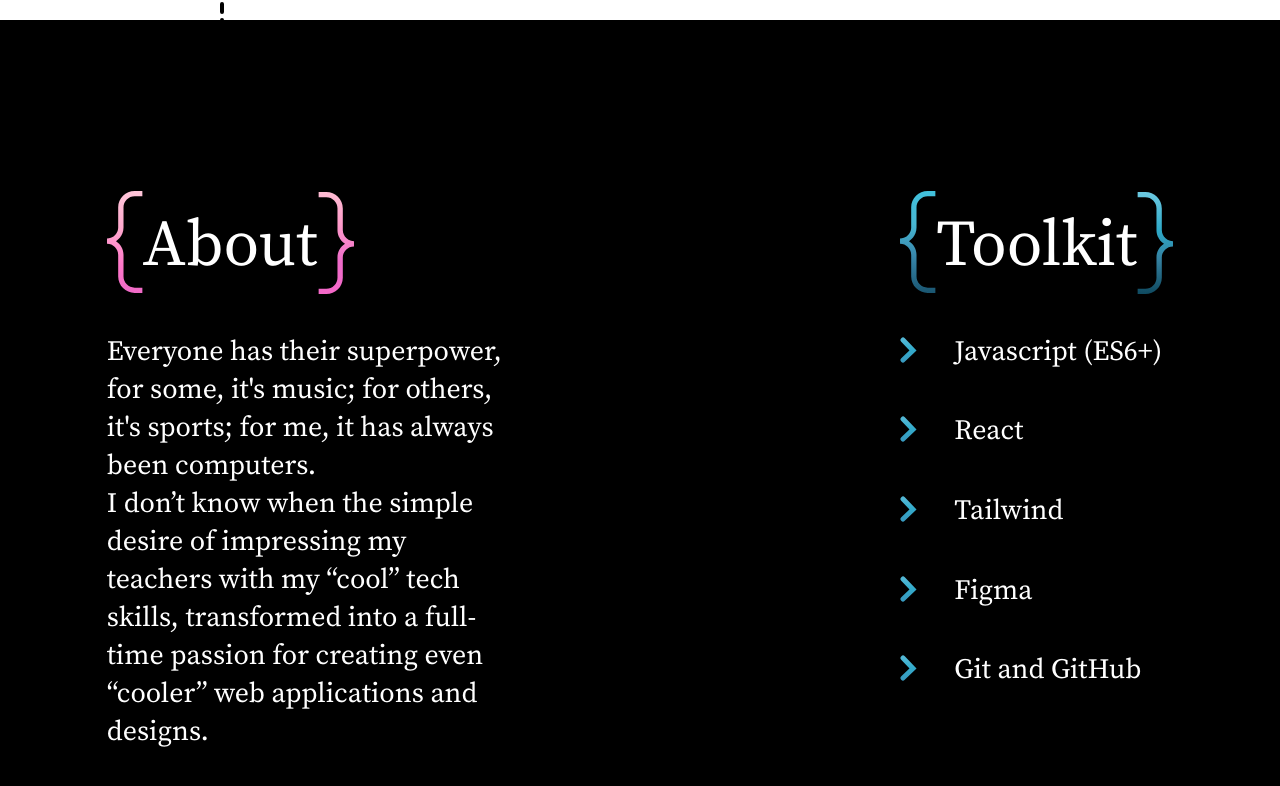
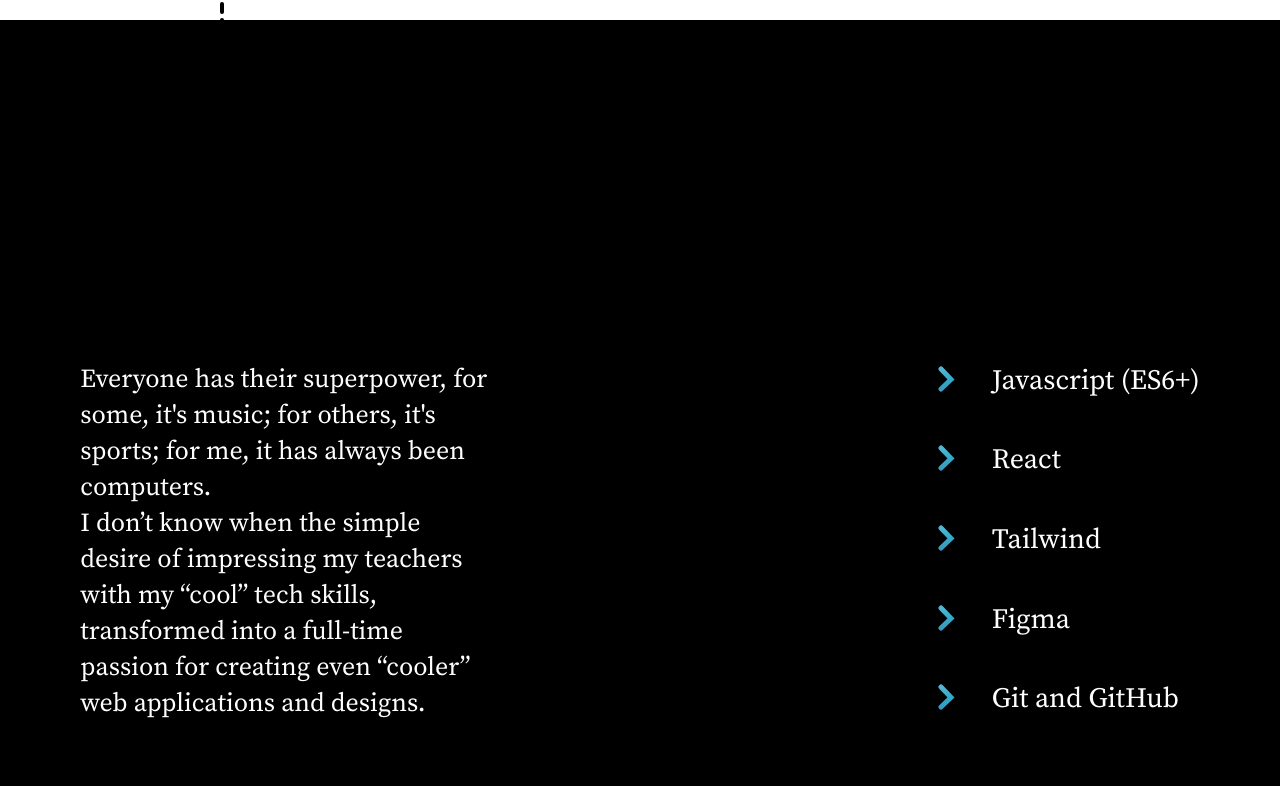
Before and after one commit to Sushants-Git/Portfolio, a React (Vite) app: page / in a window 1280 px wide. Shown: the part 780-1566 px from the top of the page. Built offline with nearby package versions, Linux system fonts and the light colour scheme.

Commit message:
Added animation to About section

```diff
--- a/src/About/About.jsx
+++ b/src/About/About.jsx
@@ -1,65 +1,15 @@
-import pinkOpenBracket from "../assets/brackets/pink-opening.svg";
-import pinkCloseBracket from "../assets/brackets/pink-closing.svg";
-import blueOpenBracket from "../assets/brackets/blue-opening.svg";
-import blueCloseBracket from "../assets/brackets/blue-closing.svg";
-import arrow from "../assets/brackets/arrow.svg";
+import RightSide from "./RightSide";
+import LeftSide from "./LeftSide";
 
 function About() {
   return (
     <section className="about">
       <div className="about-wrapper">
         <div className="left-side-wrapper">
-          <div className="left-side">
-            <div className="left-side-title">
-              <img src={pinkOpenBracket} alt="opening bracket" />
-              <p>About</p>
-              <img src={pinkCloseBracket} alt="closing bracket" />
-            </div>
-            <div className="left-side-content">
-              <p>
-                Everyone has their superpower, for some, it's music; for others,
-                it's sports; for me, it has always been computers.
-              </p>
-              <p>
-                I don’t know when the simple desire of impressing my teachers
-                with my “cool” tech skills, transformed into a full-time passion
-                for creating even “cooler” web applications and designs.
-              </p>
-            </div>
-          </div>
+          <LeftSide />
         </div>
         <div className="right-side-wrapper">
-          <div className="right-side">
-            <div className="right-side-title">
-              <img src={blueOpenBracket} alt="opening bracket" />
-              <p>Toolkit</p>
-              <img src={blueCloseBracket} alt="closing bracket" />
-            </div>
-            <div className="toolkit-list">
-              <ul>
-                <li>
-                  <img src={arrow} className="arrow" alt="bullet-point-arrow-style" />
-                  <p>Javascript (ES6+)</p>
-                </li>
-                <li>
-                  <img src={arrow} className="arrow" alt="bullet-point-arrow-style" />
-                  <p>React</p>
-                </li>
-                <li>
-                  <img src={arrow} className="arrow" alt="bullet-point-arrow-style" />
-                  <p>Tailwind</p>
-                </li>
-                <li>
-                  <img src={arrow} className="arrow" alt="bullet-point-arrow-style" />
-                  <p>Figma</p>
-                </li>
-                <li>
-                  <img src={arrow} className="arrow" alt="bullet-point-arrow-style" />
-                  <p>Git and GitHub</p>
-                </li>
-              </ul>
-            </div>
-          </div>
+          <RightSide />
         </div>
       </div>
     </section>
--- /dev/null
+++ b/src/About/LeftSide.jsx
@@ -0,0 +1,50 @@
+import pinkOpenBracket from "../assets/brackets/pink-opening.svg";
+import pinkCloseBracket from "../assets/brackets/pink-closing.svg";
+
+import { gsap } from "gsap";
+import { useEffect } from "react";
+
+function LeftSide() {
+  useEffect(function () {
+    gsap.fromTo(
+      ".left-side-title",
+      {
+        fontSize: "3vw",
+        opacity: 0,
+      },
+      {
+        scrollTrigger: {
+          trigger: ".left-side-title",
+          toggleActions: "play none none reset",
+          start: "top +=90%",
+          end: "",
+        },
+        fontSize: "65px",
+        opacity: 1,
+      }
+    );
+  }, []);
+
+  return (
+    <div className="left-side">
+      <div className="left-side-title">
+        <img src={pinkOpenBracket} alt="opening bracket" />
+        <p>About</p>
+        <img src={pinkCloseBracket} alt="closing bracket" />
+      </div>
+      <div className="left-side-content">
+        <p>
+          Everyone has their superpower, for some, it's music; for others, it's
+          sports; for me, it has always been computers.
+        </p>
+        <p>
+          I don’t know when the simple desire of impressing my teachers with my
+          “cool” tech skills, transformed into a full-time passion for creating
+          even “cooler” web applications and designs.
+        </p>
+      </div>
+    </div>
+  );
+}
+
+export default LeftSide;
--- /dev/null
+++ b/src/About/RightSide.jsx
@@ -0,0 +1,64 @@
+import blueOpenBracket from "../assets/brackets/blue-opening.svg";
+import blueCloseBracket from "../assets/brackets/blue-closing.svg";
+import arrow from "../assets/brackets/arrow.svg";
+
+import { gsap } from "gsap";
+import { useEffect } from "react";
+
+function RightSide() {
+  useEffect(function () {
+    gsap.fromTo(
+      ".right-side-title",
+      {
+        fontSize: "3vw",
+        opacity: 0,
+      },
+      {
+        scrollTrigger: {
+          trigger: ".right-side-title",
+          toggleActions: "play none none reset",
+          start: "top +=90%",
+          end: "",
+        },
+        fontSize: "65px",
+        opacity: 1,
+      }
+    );
+  }, []);
+
+  return (
+    <div className="right-side">
+      <div className="right-side-title">
+        <img src={blueOpenBracket} alt="opening bracket" />
+        <p>Toolkit</p>
+        <img src={blueCloseBracket} alt="closing bracket" />
+      </div>
+      <div className="toolkit-list">
+        <ul>
+          <li>
+            <img src={arrow} className="arrow" alt="bullet-point-arrow-style" />
+            <p>Javascript (ES6+)</p>
+          </li>
+          <li>
+            <img src={arrow} className="arrow" alt="bullet-point-arrow-style" />
+            <p>React</p>
+          </li>
+          <li>
+            <img src={arrow} className="arrow" alt="bullet-point-arrow-style" />
+            <p>Tailwind</p>
+          </li>
+          <li>
+            <img src={arrow} className="arrow" alt="bullet-point-arrow-style" />
+            <p>Figma</p>
+          </li>
+          <li>
+            <img src={arrow} className="arrow" alt="bullet-point-arrow-style" />
+            <p>Git and GitHub</p>
+          </li>
+        </ul>
+      </div>
+    </div>
+  );
+}
+
+export default RightSide;
--- a/src/App.css
+++ b/src/App.css
@@ -152,7 +152,7 @@
   min-height: 100vh;
   background-color: black;
   display: flex;
-  /* border: 2px solid green; */
+  padding-top: 20px;
   justify-content: center;
   align-items: center;
   padding-top: 100px;
@@ -164,19 +164,20 @@
 
 .about-wrapper {
   display: flex;
-  gap: 30vw;
+  gap: 35vw;
 }
 
 .left-side-title,
 .right-side-title {
-  font-size: clamp(2rem, 47vw, 65px);
+  font-size: clamp(2rem, 5vw, 65px);
   display: flex;
   align-items: center;
   margin-bottom: 2.3rem;
+  width: 65px;
 }
 
 .left-side-content {
-  font-size: clamp(1rem, 20vw, 28px);
+  font-size: clamp(1rem, 20vw, 26px);
   width: 32vw;
 }
 
@@ -223,6 +224,7 @@
 
   .left-side-title,
   .right-side-title {
+    font-size: 65px;
     justify-content: center;
   }
 
@@ -312,6 +314,7 @@
 
   .left-side-title,
   .right-side-title {
+    font-size: 65px;
     justify-content: center;
   }
 }
--- a/src/Hero/Hero.jsx
+++ b/src/Hero/Hero.jsx
@@ -5,11 +5,11 @@ import Scroll from "./Scroll";
 import useWindowDimensions from "../CustomHooks/useWindowDimensions";
 import { useEffect } from "react";
 
+import { mobileFrom, to, desktopFrom } from "./animations/util";
+
 import { gsap } from "gsap";
 import { ScrollTrigger } from "gsap/ScrollTrigger";
 import Lenis from "@studio-freight/lenis";
-
-import { mobileFrom, to, desktopFrom } from "./animations/util";
 
 function Hero() {
   const viewPortWidth = useWindowDimensions().width;
```
